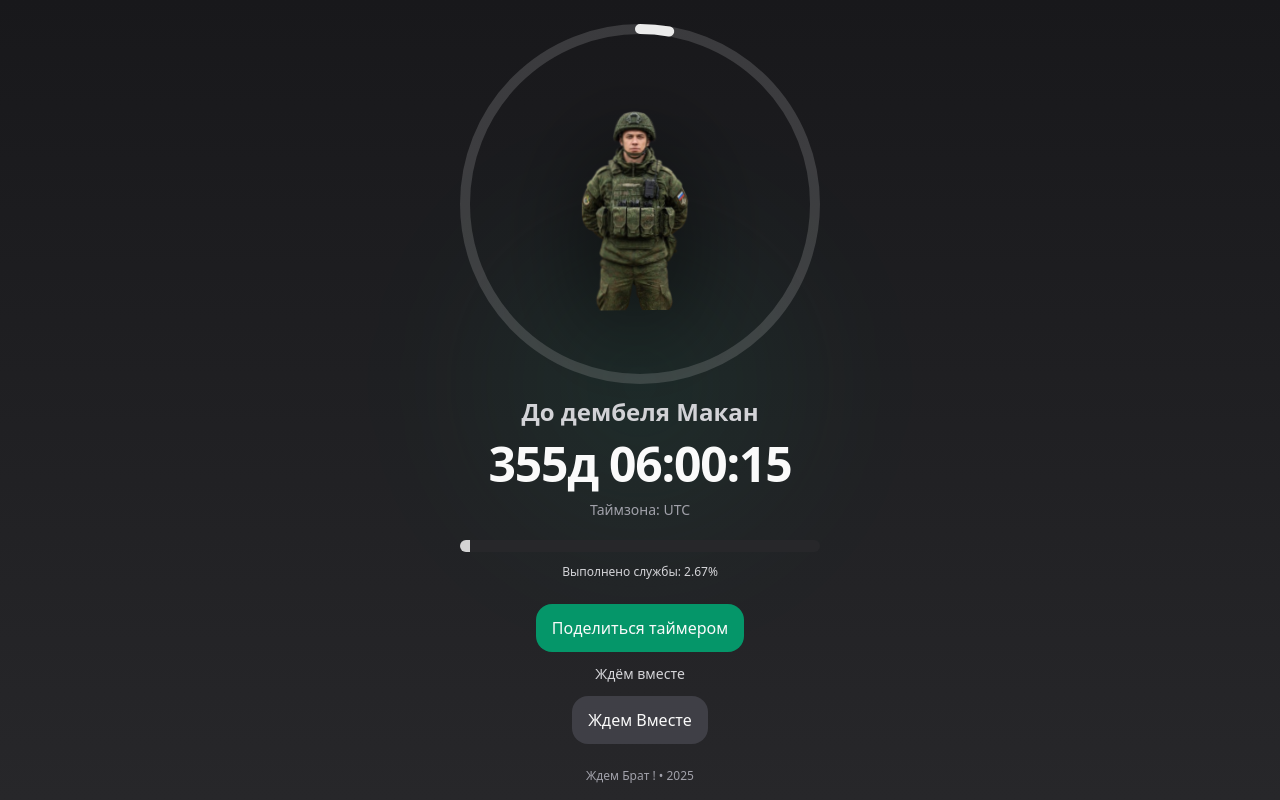
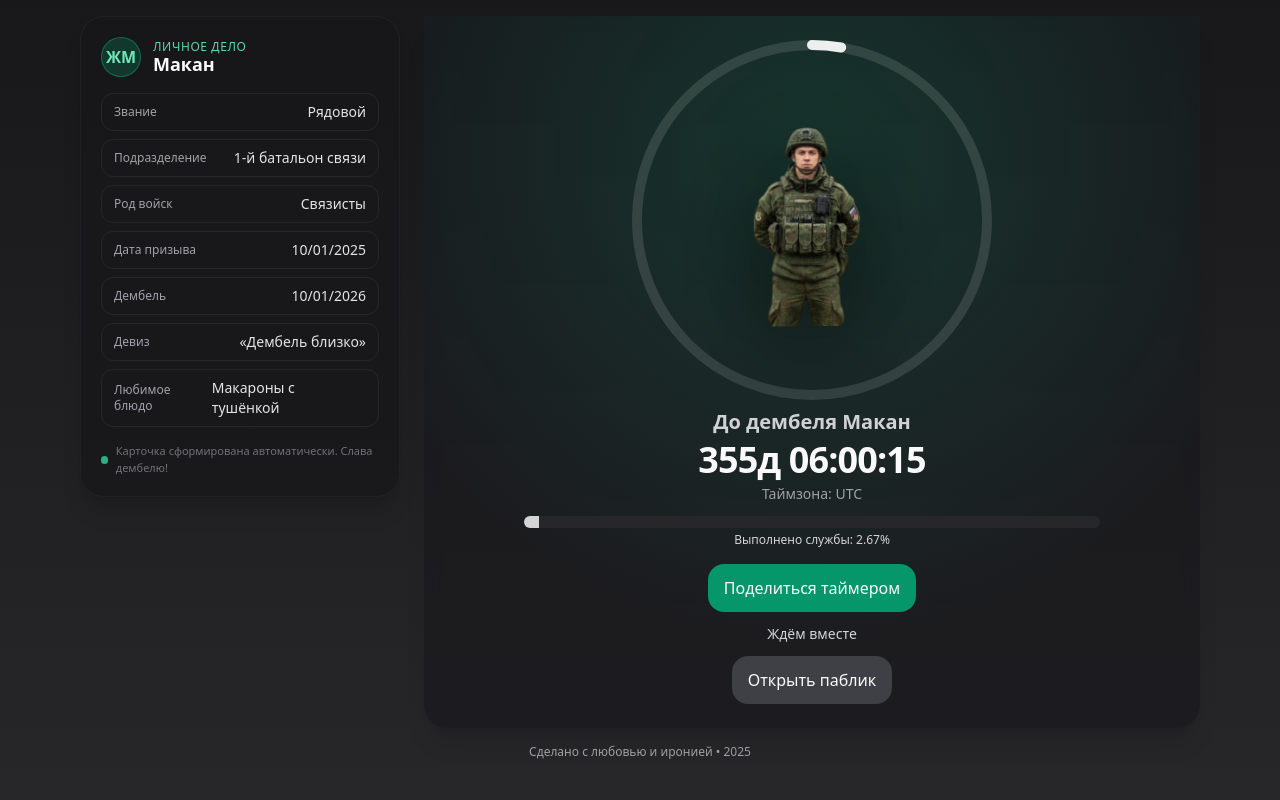
Before and after one commit to krexpex/dembel-makan-webapp, a React (Vite) app: page / in a window 1280 px wide. Built offline with nearby package versions, Linux system fonts and the light colour scheme.

Commit message:
add pers data

```diff
--- a/index.html
+++ b/index.html
@@ -3,7 +3,7 @@
   <head>
     <meta charset="UTF-8" />
     <meta name="viewport" content="width=device-width, initial-scale=1, viewport-fit=cover" />
-    <title>Дембель Макана — Telegram WebApp</title>
+    <title>Жду Макана</title>
 
     <!-- Telegram WebApp SDK (работает внутри Telegram-клиента) -->
     <script src="https://telegram.org/js/telegram-web-app.js"></script>
--- a/src/App.jsx
+++ b/src/App.jsx
@@ -5,7 +5,7 @@ import confetti from "canvas-confetti";
 const NAME = "Макан";                                 // фиксированное имя
 const SERVICE_START = "2025-10-01T00:00:00";          // старт службы (локальное время)
 const DEMOBIL_DATE  = "2026-10-01T00:00:00";          // дембель (локальное время)
-const WEB_PUBLIC_URL = "";                            // ← сюда вставь ссылку на паблик/канал
+const WEB_PUBLIC_URL = "";                            // ← вставь ссылку на паблик/канал
 /** ───────────────────────────────────────────────────────── */
 
 export default function App() {
@@ -35,7 +35,6 @@ export default function App() {
   const totalMs  = Math.max(0, endTs - startTs);
   const leftMs   = Math.max(0, endTs - now);
   const passedMs = Math.max(0, now - startTs);
-
   const pct = totalMs > 0 ? Math.min(100, Math.max(0, (passedMs / totalMs) * 100)) : 0;
   const leftParts = msParts(leftMs);
   const isOver = leftMs <= 0 && totalMs > 0;
@@ -57,7 +56,6 @@ export default function App() {
           origin: { y: 0.25 }
         });
       }, 900);
-      // лёгкая вибрация устройства, если поддерживается
       try { navigator.vibrate?.(150); } catch {}
     }
     if (!isOver) confettiDoneRef.current = false;
@@ -97,28 +95,41 @@ export default function App() {
   const hasPublic = Boolean(WEB_PUBLIC_URL);
 
   return (
-    <div className="min-h-screen w-full flex flex-col bg-gradient-to-b from-zinc-900 to-zinc-800 text-zinc-50">
-      {/* HERO */}
-      <section className="relative flex-1 flex items-center justify-center p-6">
+    <div className="min-h-screen w-full bg-gradient-to-b from-zinc-900 to-zinc-800 text-zinc-50">
+      {/* Макет: слева анкета (на md+), справа — таймер */}
+      <div className="mx-auto max-w-6xl grid md:grid-cols-[320px,1fr] gap-4 md:gap-6 p-4">
+
+        {/* ───────── Анкета бойца (слева на md+, ниже на мобилке) ───────── */}
+        <section className="order-2 md:order-1">
+          <SoldierCard
+            name={NAME}
+            startISO={SERVICE_START}
+            endISO={DEMOBIL_DATE}
+          />
+        </section>
+
+        {/* ───────── Таймер / герой ───────── */}
+        <section className="order-1 md:order-2 relative flex flex-col items-center justify-start md:justify-center rounded-3xl bg-zinc-900/60 backdrop-blur p-5 md:p-6 shadow-xl">
           {/* glow */}
           <div
             aria-hidden
-          className="absolute w-[28rem] h-[28rem] rounded-full blur-3xl opacity-50"
+            className="absolute inset-0 -z-10"
             style={{
-            background: "radial-gradient(closest-side, rgba(16,185,129,0.22), rgba(0,0,0,0))"
+              background:
+                "radial-gradient(30rem 30rem at 50% 20%, rgba(16,185,129,0.18), rgba(0,0,0,0))"
             }}
           />
-        <div className="relative z-10 flex flex-col items-center gap-3 text-center">
+
           {/* Кольцо + Макан */}
           <div className="relative flex items-center justify-center" style={{ width: size, height: size }}>
             <svg className="absolute inset-0" width={size} height={size} viewBox={`0 0 ${size} ${size}`}>
               <circle
                 cx={size/2} cy={size/2} r={r}
-                fill="none" stroke="rgba(255,255,255,0.15)" strokeWidth={stroke}
+                fill="none" stroke="rgba(255,255,255,0.12)" strokeWidth={stroke}
               />
               <circle
                 cx={size/2} cy={size/2} r={r}
-                fill="none" stroke="rgba(255,255,255,0.9)" strokeWidth={stroke}
+                fill="none" stroke="rgba(255,255,255,0.92)" strokeWidth={stroke}
                 strokeLinecap="round" strokeDasharray={C} strokeDashoffset={dashoffset}
                 transform={`rotate(-90 ${size/2} ${size/2})`}
                 style={{ transition: "stroke-dashoffset 0.8s ease" }}
@@ -132,30 +143,33 @@ export default function App() {
             />
           </div>
 
+          {/* Тексты */}
+          <div className="mt-2 text-center">
             {isOver ? (
-            <div className="text-3xl md:text-5xl font-extrabold">🎉 {NAME} ДЕМБЕЛЬНУЛСЯ!</div>
+              <div className="text-2xl md:text-4xl font-extrabold">🎉 {NAME} ДЕМБЕЛЬНУЛСЯ!</div>
             ) : (
               <>
-              <h1 className="text-xl md:text-2xl font-semibold text-zinc-300">До дембеля {NAME}</h1>
-              <div className="text-3xl md:text-5xl font-extrabold tracking-tight">
+                <h1 className="text-lg md:text-xl font-semibold text-zinc-300">До дембеля {NAME}</h1>
+                <div className="text-2xl md:text-4xl font-extrabold tracking-tight mt-1">
                   {formatParts(leftParts)}
                 </div>
-              <div className="text-sm text-zinc-400">Таймзона: {tz}</div>
+                <div className="text-xs md:text-sm text-zinc-400 mt-1">Таймзона: {tz}</div>
               </>
             )}
+          </div>
 
           {/* Линейный прогресс */}
-          <div className="w-full max-w-xl h-3 bg-zinc-800 rounded-full overflow-hidden mt-2">
+          <div className="w-full max-w-xl h-3 bg-zinc-800 rounded-full overflow-hidden mt-3">
             <div
               className="h-full bg-white/80"
               style={{ width: `${pct}%` }}
               aria-valuenow={pct} aria-valuemin={0} aria-valuemax={100}
             />
           </div>
-          <div className="text-xs text-zinc-300">Выполнено службы: {pct.toFixed(2)}%</div>
+          <div className="text-xs text-zinc-300 mt-1">Выполнено службы: {pct.toFixed(2)}%</div>
 
           {/* Кнопки */}
-          <div className="flex flex-col items-center gap-3 mt-3">
+          <div className="flex flex-col items-center gap-3 mt-4">
             <button
               onClick={share}
               className="px-4 py-3 rounded-2xl bg-emerald-600 hover:bg-emerald-500 font-medium"
@@ -163,30 +177,85 @@ export default function App() {
               Поделиться таймером
             </button>
 
-            {/* Подпись + кнопка на паблик */}
             <div className="text-sm text-zinc-300">Ждём вместе</div>
             <a
               href={hasPublic ? WEB_PUBLIC_URL : undefined}
               target="_blank"
               rel="noopener noreferrer"
-              onClick={(e) => { if (!hasPublic) { e.preventDefault(); alert("https://t.me/zdem_makana"); } }}
+              onClick={(e) => { if (!hasPublic) { e.preventDefault(); alert("Вставь ссылку на паблик в WEB_PUBLIC_URL"); } }}
               className="px-4 py-3 rounded-2xl bg-zinc-700 hover:bg-zinc-600 font-medium"
-              style={{ pointerEvents: hasPublic ? "auto" : "auto" }}
             >
-              Ждем Вместе
+              Открыть паблик
             </a>
           </div>
+        </section>
       </div>
-      </section>
 
       <footer className="text-xs text-zinc-400 text-center pb-4">
-        Ждем Брат ! • {new Date().getFullYear()}
+        Сделано с любовью и иронией • {new Date().getFullYear()}
       </footer>
     </div>
   );
 }
 
+/* ───────── Компонент «Анкета бойца» ───────── */
+
+function SoldierCard({ name, startISO, endISO }) {
+  // Формируем короткие даты
+  const start = shortDate(startISO);
+  const end = shortDate(endISO);
+
+  // Можно менять поля — это стилизованные «армейские» плашки
+  const fields = [
+    ["Звание", "Рядовой"],
+    ["Подразделение", "1-й батальон связи"],
+    ["Род войск", "Связисты"],
+    ["Дата призыва", start],
+    ["Дембель", end],
+    ["Девиз", "«Дембель близко»"],
+    ["Любимое блюдо", "Макароны с тушёнкой"],
+  ];
+
+  return (
+    <div className="rounded-3xl bg-[rgba(24,24,27,0.85)] shadow-xl p-4 md:p-5 border border-zinc-800/60">
+      {/* Шеврон */}
+      <div className="flex items-center gap-3 mb-4">
+        <div className="h-10 w-10 rounded-full bg-emerald-600/25 border border-emerald-500/40 grid place-items-center">
+          <span className="text-emerald-300 font-semibold">ЖМ</span>
+        </div>
+        <div>
+          <div className="uppercase tracking-wider text-xs text-emerald-300/90">личное дело</div>
+          <div className="text-lg font-bold leading-tight -mt-0.5">{name}</div>
+        </div>
+      </div>
+
+      {/* Плашки */}
+      <div className="grid grid-cols-1 gap-2">
+        {fields.map(([label, value]) => (
+          <div key={label} className="flex items-center justify-between rounded-xl bg-zinc-900/60 border border-zinc-800 px-3 py-2">
+            <span className="text-xs text-zinc-400">{label}</span>
+            <span className="text-sm font-medium text-zinc-200">{value}</span>
+          </div>
+        ))}
+      </div>
+
+      {/* Небольшая “метка” снизу */}
+      <div className="mt-4 flex items-center gap-2 text-[11px] text-zinc-500">
+        <span className="inline-block h-2 w-2 rounded-full bg-emerald-400/80" />
+        Карточка сформирована автоматически. Слава дембелю!
+      </div>
+    </div>
+  );
+}
+
 /* ---------- utils ---------- */
+
+function shortDate(iso) {
+  // трактуем как локальное (без часового пояса в строке)
+  const ts = toLocalTimestamp(iso);
+  const d = new Date(ts);
+  return d.toLocaleDateString(undefined, { day: "2-digit", month: "2-digit", year: "numeric" });
+}
 
 // Преобразуем строку 'YYYY-MM-DDTHH:mm:ss' как локальное время устройства
 function toLocalTimestamp(input) {
```
Lines whose indentation alone changed are shown as unchanged.
